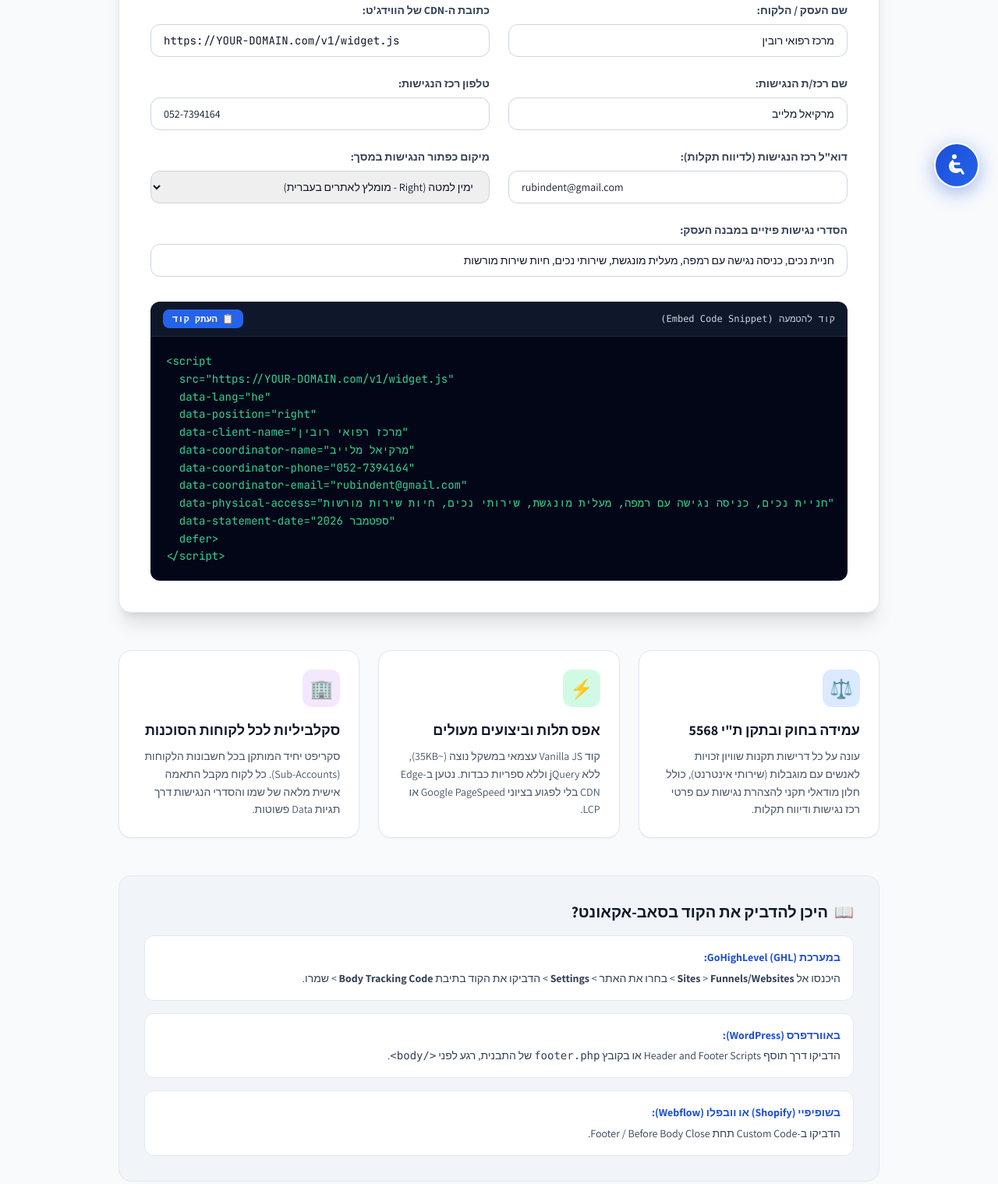
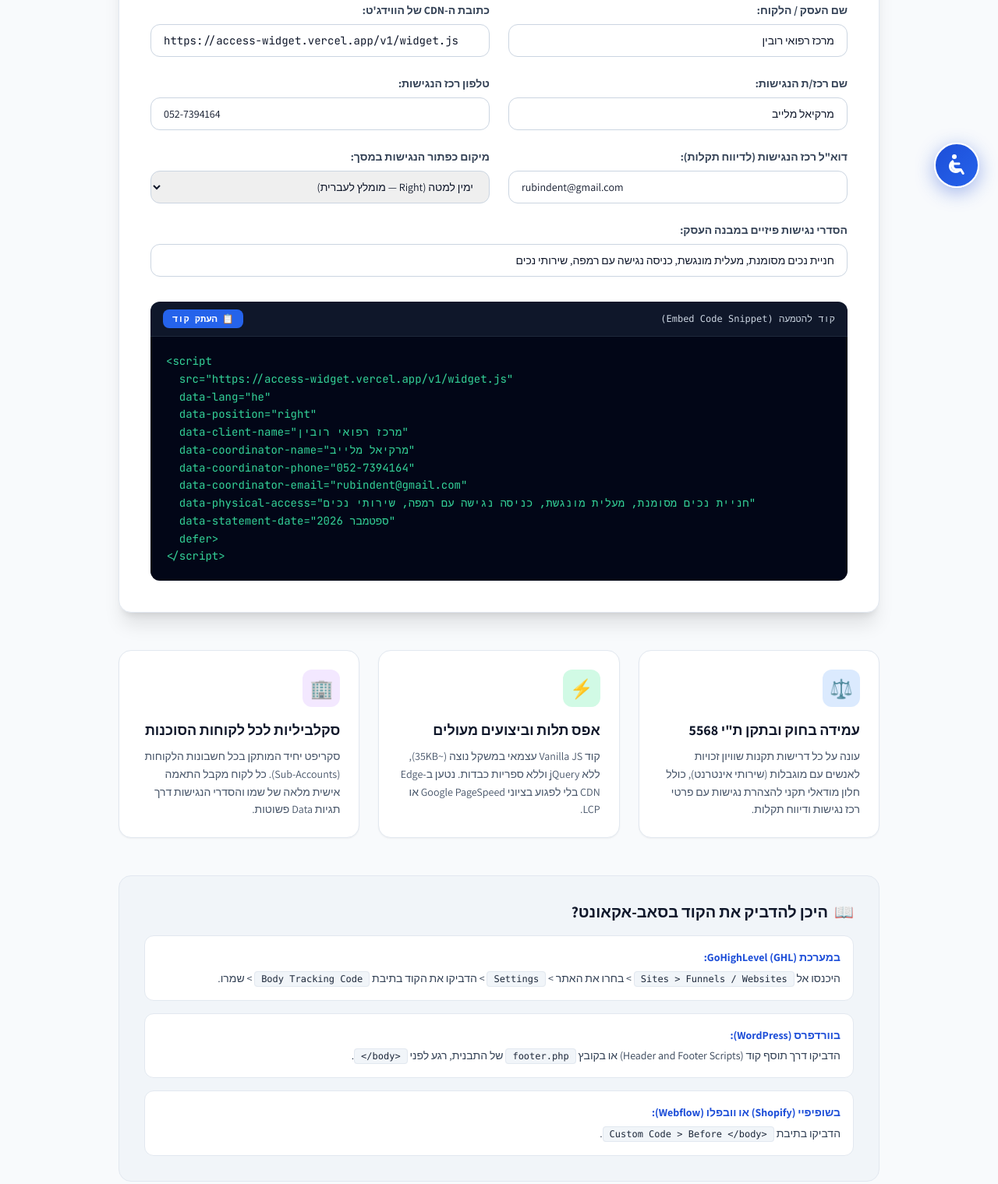
Before and after one commit to beatwork-ai/access-widget, a plain HTML site: page index.html in a window 1280 px wide. Shown: the part 535-2054 px from the top of the page at 78% size. Drawn offline with nearby package versions, Linux system fonts and the light colour scheme.

Commit message:
fix: bidi quotes rendering and set vercel default CDN url

```diff
--- a/index.html
+++ b/index.html
@@ -73,7 +73,7 @@
 
         <div>
           <label class="block text-sm font-bold text-slate-700 mb-2">כתובת ה-CDN של הווידג'ט:</label>
-          <input type="text" id="cfg-cdn" value="https://YOUR-DOMAIN.com/v1/widget.js" class="w-full px-4 py-2.5 rounded-xl border border-slate-300 focus:ring-2 focus:ring-blue-500 focus:outline-none text-slate-900 text-sm code-font" dir="ltr">
+          <input type="text" id="cfg-cdn" value="https://access-widget.vercel.app/v1/widget.js" class="w-full px-4 py-2.5 rounded-xl border border-slate-300 focus:ring-2 focus:ring-blue-500 focus:outline-none text-slate-900 text-sm code-font" dir="ltr">
         </div>
 
         <div>
@@ -94,14 +94,14 @@
         <div>
           <label class="block text-sm font-bold text-slate-700 mb-2">מיקום כפתור הנגישות במסך:</label>
           <select id="cfg-pos" class="w-full px-4 py-2.5 rounded-xl border border-slate-300 focus:ring-2 focus:ring-blue-500 focus:outline-none text-slate-900 text-sm">
-            <option value="right" selected>ימין למטה (Right - מומלץ לאתרים בעברית)</option>
+            <option value="right" selected>ימין למטה (Right — מומלץ לעברית)</option>
             <option value="left">שמאל למטה (Left)</option>
           </select>
         </div>
 
         <div class="md:col-span-2">
           <label class="block text-sm font-bold text-slate-700 mb-2">הסדרי נגישות פיזיים במבנה העסק:</label>
-          <input type="text" id="cfg-physical" value="חניית נכים, כניסה נגישה עם רמפה, מעלית מונגשת, שירותי נכים, חיות שירות מורשות" class="w-full px-4 py-2.5 rounded-xl border border-slate-300 focus:ring-2 focus:ring-blue-500 focus:outline-none text-slate-900 text-sm">
+          <input type="text" id="cfg-physical" value="חניית נכים מסומנת, מעלית מונגשת, כניסה נגישה עם רמפה, שירותי נכים" class="w-full px-4 py-2.5 rounded-xl border border-slate-300 focus:ring-2 focus:ring-blue-500 focus:outline-none text-slate-900 text-sm">
         </div>
       </div>
 
@@ -113,7 +113,7 @@
             <span>📋</span> העתק קוד
           </button>
         </div>
-        <pre class="bg-slate-950 text-emerald-400 p-5 rounded-b-xl overflow-x-auto text-sm code-font leading-relaxed border-t border-slate-800" id="code-output" dir="ltr"></pre>
+        <pre class="bg-slate-950 text-emerald-400 p-5 rounded-b-xl overflow-x-auto text-sm code-font leading-relaxed border-t border-slate-800" id="code-output" style="direction: ltr; text-align: left; unicode-bidi: plaintext;"></pre>
       </div>
 
       <div id="copy-alert" class="hidden mt-3 p-3 bg-emerald-50 border border-emerald-200 text-emerald-800 rounded-xl text-sm font-semibold flex items-center gap-2">
@@ -156,15 +156,15 @@
       <div class="space-y-4 text-sm text-slate-700 leading-relaxed">
         <div class="bg-white p-4 rounded-xl border border-slate-200">
           <strong class="text-blue-700 font-bold block mb-1">במערכת GoHighLevel (GHL):</strong>
-          היכנסו אל <strong>Sites</strong> &gt; <strong>Funnels/Websites</strong> &gt; בחרו את האתר &gt; <strong>Settings</strong> &gt; הדביקו את הקוד בתיבת <strong>Body Tracking Code</strong> &gt; שמרו.
+          היכנסו אל <span dir="ltr" class="font-mono text-xs bg-slate-100 text-slate-800 px-2 py-0.5 rounded border border-slate-200">Sites &gt; Funnels / Websites</span> &gt; בחרו את האתר &gt; <span dir="ltr" class="font-mono text-xs bg-slate-100 text-slate-800 px-2 py-0.5 rounded border border-slate-200">Settings</span> &gt; הדביקו את הקוד בתיבת <span dir="ltr" class="font-mono text-xs bg-slate-100 text-slate-800 px-2 py-0.5 rounded border border-slate-200">Body Tracking Code</span> &gt; שמרו.
         </div>
         <div class="bg-white p-4 rounded-xl border border-slate-200">
-          <strong class="text-blue-700 font-bold block mb-1">באוורדפרס (WordPress):</strong>
-          הדביקו דרך תוסף Header and Footer Scripts או בקובץ <code>footer.php</code> של התבנית, רגע לפני <code>&lt;/body&gt;</code>.
+          <strong class="text-blue-700 font-bold block mb-1">בוורדפרס (WordPress):</strong>
+          הדביקו דרך תוסף קוד (Header and Footer Scripts) או בקובץ <span dir="ltr" class="font-mono text-xs bg-slate-100 text-slate-800 px-2 py-0.5 rounded border border-slate-200">footer.php</span> של התבנית, רגע לפני <span dir="ltr" class="font-mono text-xs bg-slate-100 text-slate-800 px-2 py-0.5 rounded border border-slate-200">&lt;/body&gt;</span>.
         </div>
         <div class="bg-white p-4 rounded-xl border border-slate-200">
           <strong class="text-blue-700 font-bold block mb-1">בשופיפיי (Shopify) או וובפלו (Webflow):</strong>
-          הדביקו ב-Custom Code תחת Footer / Before Body Close.
+          הדביקו בתיבת <span dir="ltr" class="font-mono text-xs bg-slate-100 text-slate-800 px-2 py-0.5 rounded border border-slate-200">Custom Code &gt; Before &lt;/body&gt;</span>.
         </div>
       </div>
     </div>
```
